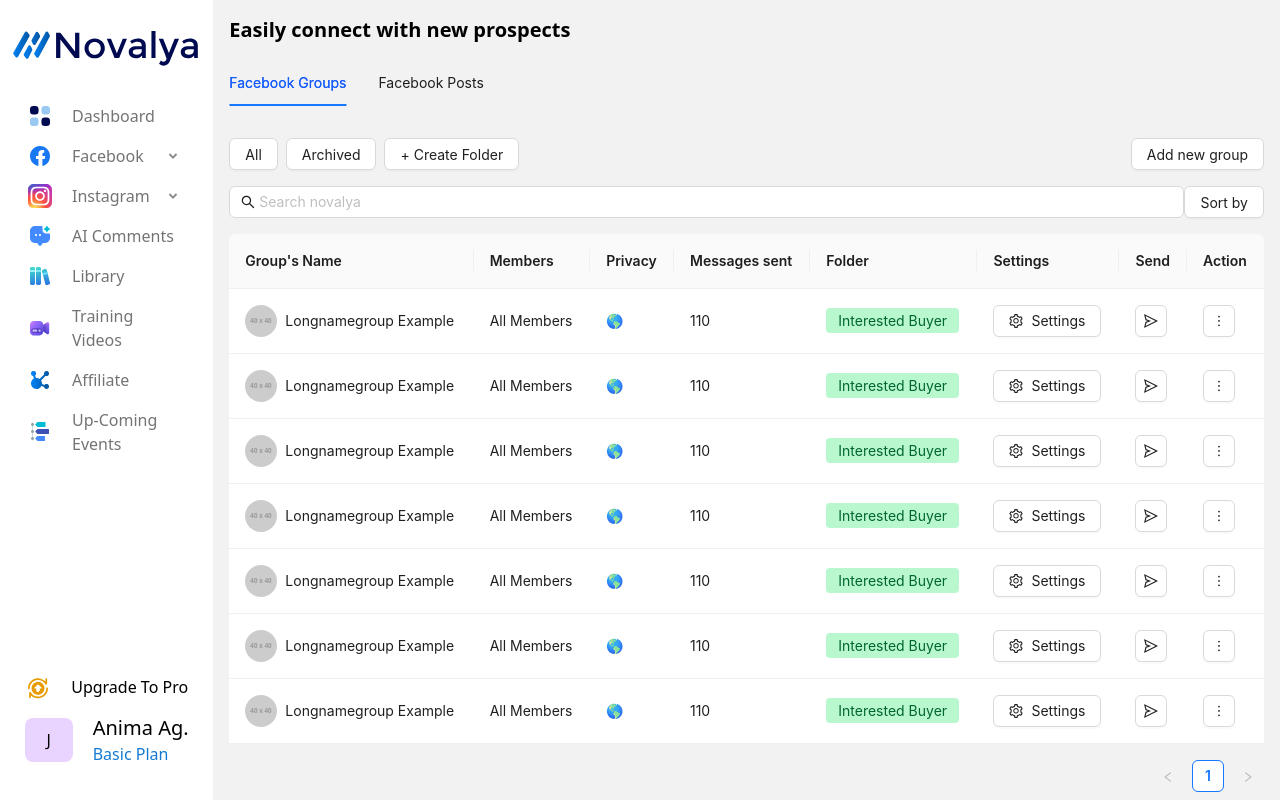
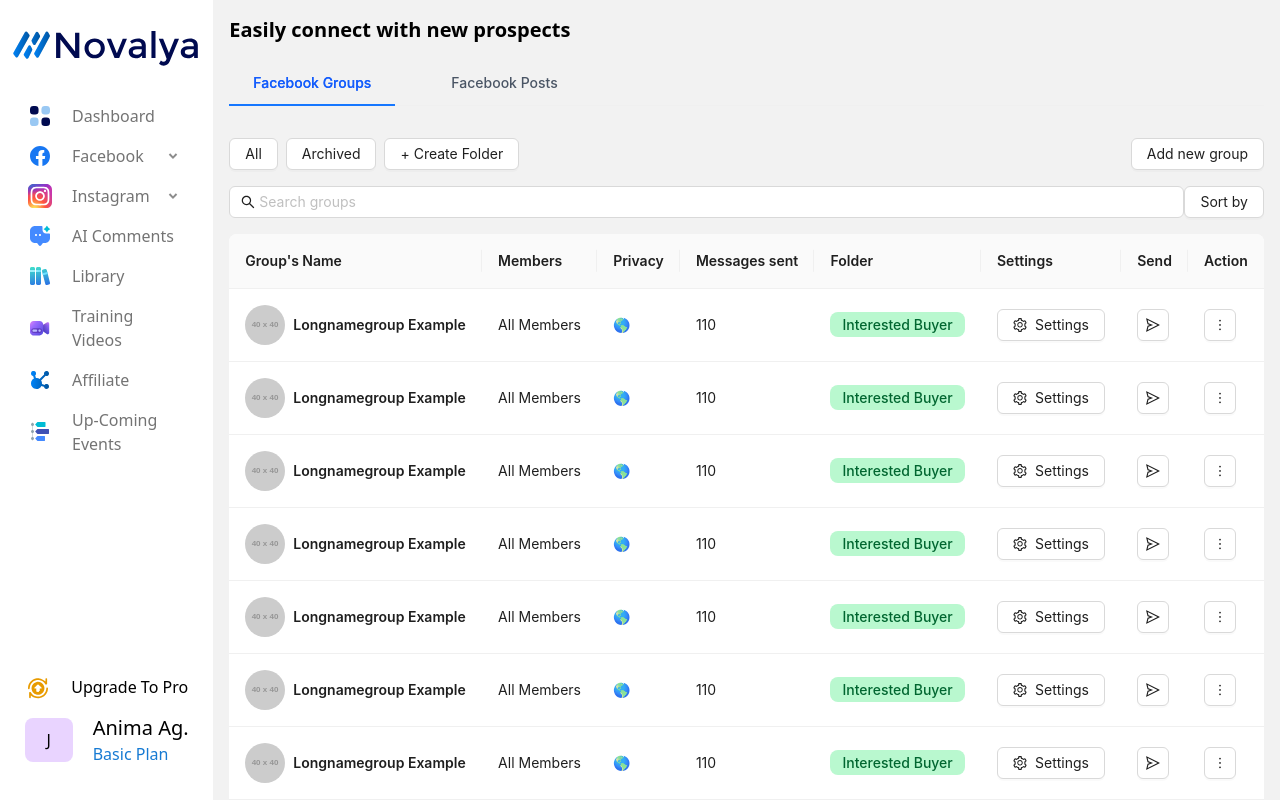
Before and after one commit to sonny-novalya/novalya-app-website-react, a React (Vite) app: page /fb/prospecting in a window 1280 px wide. Built offline with nearby package versions, Linux system fonts and the light colour scheme.

Commit message:
fb prospecting page done

```diff
--- /dev/null
+++ b/src/app/pages/protected/fb/prospecting/GroupsTable.jsx
@@ -0,0 +1,81 @@
+import { useState } from "react";
+import { Table, Button, Input, Dropdown, Menu } from "antd";
+import { SearchOutlined, SettingOutlined, SendOutlined, MoreOutlined } from "@ant-design/icons";
+
+const menu = (
+    <Menu>
+        <Menu.Item key="1">Facebook</Menu.Item>
+        <Menu.Item key="2">Cloud</Menu.Item>
+        <Menu.Item key="3">Delete</Menu.Item>
+    </Menu>
+);
+
+const initialGroups = Array(7).fill({
+    key: Math.random(),
+    groupName: "Longnamegroup Example",
+    members: "All Members",
+    privacy: "🌎",
+    messagesSent: 110,
+    folder: "Interested Buyer",
+});
+
+const GroupsTable = () => {
+    // const [groupsData, setGroupsData] = useState(initialGroups);
+    const [searchText, setSearchText] = useState("");
+
+    const filteredData = initialGroups.filter(group =>
+        group.groupName.toLowerCase().includes(searchText.toLowerCase())
+    );
+
+    const groupColumns = [
+        {
+            title: "Group's Name",
+            dataIndex: "groupName",
+            render: (text) => (
+                <div className="flex items-center space-x-2">
+                    <img src="https://via.placeholder.com/40" alt="Group" className="w-10 h-10 rounded-full" />
+                    <span className="font-semibold">{text}</span>
+                </div>
+            ),
+        },
+        { title: "Members", dataIndex: "members" },
+        { title: "Privacy", dataIndex: "privacy" },
+        { title: "Messages sent", dataIndex: "messagesSent" },
+        {
+            title: "Folder",
+            dataIndex: "folder",
+            render: (text) => <span className="px-3 py-1 rounded-lg bg-green-200 text-green-800 font-medium">{text}</span>,
+        },
+        {
+            title: "Settings",
+            render: () => <Button icon={<SettingOutlined />} className="bg-blue-500 text-white px-3 py-1 rounded-md">Settings</Button>,
+        },
+        { title: "Send", render: () => <Button icon={<SendOutlined />} className="bg-gray-200 px-3 py-1 rounded-md" /> },
+        {
+            title: "Action",
+            render: () => (
+                <Dropdown overlay={menu} trigger={["click"]}>
+                    <Button icon={<MoreOutlined />} className="bg-gray-200 px-3 py-1 rounded-md" />
+                </Dropdown>
+            ),
+        },
+    ];
+
+    return (
+        <>
+            <div className="flex items-center justify-between mb-4">
+                <Input
+                    placeholder="Search groups"
+                    prefix={<SearchOutlined />}
+                    value={searchText}
+                    onChange={(e) => setSearchText(e.target.value)}
+                    className="w-1/3 px-3 py-2 rounded-md border border-gray-300"
+                />
+                <Button className="bg-gray-200 px-4 py-2 rounded-md">Sort by</Button>
+            </div>
+            <Table columns={groupColumns} dataSource={filteredData} pagination={false} className="custom-table" />
+        </>
+    );
+};
+
+export default GroupsTable;
--- /dev/null
+++ b/src/app/pages/protected/fb/prospecting/PostTable.jsx
@@ -0,0 +1,63 @@
+import { useState } from "react";
+import { Table, Button, Input, Dropdown, Menu } from "antd";
+import { SearchOutlined, MoreOutlined } from "@ant-design/icons";
+
+const menu = (
+    <Menu>
+        <Menu.Item key="1">Facebook</Menu.Item>
+        <Menu.Item key="2">Cloud</Menu.Item>
+        <Menu.Item key="3">Delete</Menu.Item>
+    </Menu>
+);
+
+const initialPosts = Array(7).fill({
+    key: Math.random(),
+    postTitle: "Sample Post Title",
+    author: "John Doe",
+    datePosted: "2024-02-20",
+    comments: 45,
+    reactions: 120,
+});
+
+const PostsTable = () => {
+    // const [postsData, setPostsData] = useState(initialPosts);
+    const [searchText, setSearchText] = useState("");
+
+    const filteredData = initialPosts.filter(post =>
+        post.postTitle.toLowerCase().includes(searchText.toLowerCase())
+    );
+
+    const postColumns = [
+        { title: "Post Title", dataIndex: "postTitle" },
+        { title: "Author", dataIndex: "author" },
+        { title: "Date Posted", dataIndex: "datePosted" },
+        { title: "Comments", dataIndex: "comments" },
+        { title: "Reactions", dataIndex: "reactions" },
+        {
+            title: "Action",
+            render: () => (
+                <Dropdown overlay={menu} trigger={["click"]}>
+                    <Button icon={<MoreOutlined />} className="bg-gray-200 px-3 py-1 rounded-md" />
+                </Dropdown>
+            ),
+        },
+    ];
+
+    return (
+        <>
+            <div className="flex items-center justify-between mb-4">
+                <Input
+                    placeholder="Search posts"
+                    prefix={<SearchOutlined />}
+                    value={searchText}
+                    onChange={(e) => setSearchText(e.target.value)}
+                    className="w-1/3 px-3 py-2 rounded-md border border-gray-300"
+                />
+                <Button className="bg-gray-200 px-4 py-2 rounded-md">Sort by</Button>
+            </div>
+            <Table columns={postColumns} dataSource={filteredData} pagination={false} className="custom-table" />
+        </>
+    );
+};
+
+export default PostsTable;
--- a/src/app/pages/protected/fb/prospecting/Prospecting.jsx
+++ b/src/app/pages/protected/fb/prospecting/Prospecting.jsx
@@ -1,103 +1,40 @@
-import { Table, Button, Input, Tabs, Dropdown, Menu } from "antd";
-import { SearchOutlined, SettingOutlined, SendOutlined, MoreOutlined } from "@ant-design/icons";
+import { Button, Tabs } from "antd";
 import Layout from "../../Layout";
+import GroupsTable from "./GroupsTable";
+import PostsTable from "./PostsTable";
 
 const { TabPane } = Tabs;
-
-const data = Array(7).fill({
-    key: Math.random(),
-    groupName: "Longnamegroup Example",
-    members: "All Members",
-    privacy: "🌎",
-    messagesSent: 110,
-    folder: "Interested Buyer",
-});
-
-const menu = (
-    <Menu>
-        <Menu.Item key="1">Facebook</Menu.Item>
-        <Menu.Item key="2">Cloud</Menu.Item>
-        <Menu.Item key="3">Delete</Menu.Item>
-    </Menu>
-);
-
-const columns = [
-    {
-        title: "Group's Name",
-        dataIndex: "groupName",
-        render: (text) => (
-            <div className="flex items-center space-x-2">
-                <img
-                    src="https://via.placeholder.com/40"
-                    alt="Group"
-                    className="w-8 h-8 rounded-full"
-                />
-                <span>{text}</span>
-            </div>
-        ),
-    },
-    {
-        title: "Members",
-        dataIndex: "members",
-    },
-    {
-        title: "Privacy",
-        dataIndex: "privacy",
-    },
-    {
-        title: "Messages sent",
-        dataIndex: "messagesSent",
-    },
-    {
-        title: "Folder",
-        dataIndex: "folder",
-        render: (text) => (
-            <span className="px-3 py-1 rounded bg-green-200 text-green-800">{text}</span>
-        ),
-    },
-    {
-        title: "Settings",
-        render: () => <Button icon={<SettingOutlined />} className="bg-blue-500 text-white"> Settings</Button>,
-    },
-    {
-        title: "Send",
-        render: () => <Button icon={<SendOutlined />} className="bg-gray-200" />,
-    },
-    {
-        title: "Action",
-        render: () => (
-            <Dropdown overlay={menu} trigger={["click"]}>
-                <Button icon={<MoreOutlined />} className="bg-gray-200" />
-            </Dropdown>
-        ),
-    },
-];
 
 const Prospecting = () => {
     return (
         <Layout>
             <h2 className="text-xl font-semibold mb-4">Easily connect with new prospects</h2>
 
-            <Tabs defaultActiveKey="1">
-                <TabPane tab={<span className="text-blue-600">Facebook Groups</span>} key="1" />
-                <TabPane tab="Facebook Posts" key="2" />
+            <Tabs defaultActiveKey="1" className="custom-tabs">
+                <TabPane tab={<span className="text-blue-600 font-medium px-6 py-2">Facebook Groups</span>} key="1">
+                    <div className="flex items-center justify-between my-4">
+                        <div className="space-x-2">
+                            <Button className="bg-gray-200 px-4 py-2 rounded-md">All</Button>
+                            <Button className="bg-gray-200 px-4 py-2 rounded-md">Archived</Button>
+                            <Button className="bg-gray-200 px-4 py-2 rounded-md">+ Create Folder</Button>
+                        </div>
+                        <Button className="bg-blue-500 text-white px-4 py-2 rounded-md">Add new group</Button>
+                    </div>
+                    <GroupsTable />
+                </TabPane>
+
+                <TabPane tab={<span className="text-gray-600 font-medium px-6 py-2">Facebook Posts</span>} key="2">
+                    <div className="flex items-center justify-between my-4">
+                        <div className="space-x-2">
+                            <Button className="bg-gray-200 px-4 py-2 rounded-md">All</Button>
+                            <Button className="bg-gray-200 px-4 py-2 rounded-md">Archived</Button>
+                            <Button className="bg-gray-200 px-4 py-2 rounded-md">+ Create Folder</Button>
+                        </div>
+                        <Button className="bg-blue-500 text-white px-4 py-2 rounded-md">Add new group</Button>
+                    </div>
+                    <PostsTable />
+                </TabPane>
             </Tabs>
-
-            <div className="flex items-center justify-between my-4">
-                <div className="space-x-2">
-                    <Button className="bg-gray-200">All</Button>
-                    <Button className="bg-gray-200">Archived</Button>
-                    <Button className="bg-gray-200">+ Create Folder</Button>
-                </div>
-                <Button className="bg-blue-500 text-white">Add new group</Button>
-            </div>
-
-            <div className="flex items-center justify-between mb-4">
-                <Input placeholder="Search novalya" prefix={<SearchOutlined />} className="w-1/3" />
-                <Button className="bg-gray-200">Sort by</Button>
-            </div>
-
-            <Table columns={columns} dataSource={data} pagination={true} />
         </Layout>
     );
 };
```
